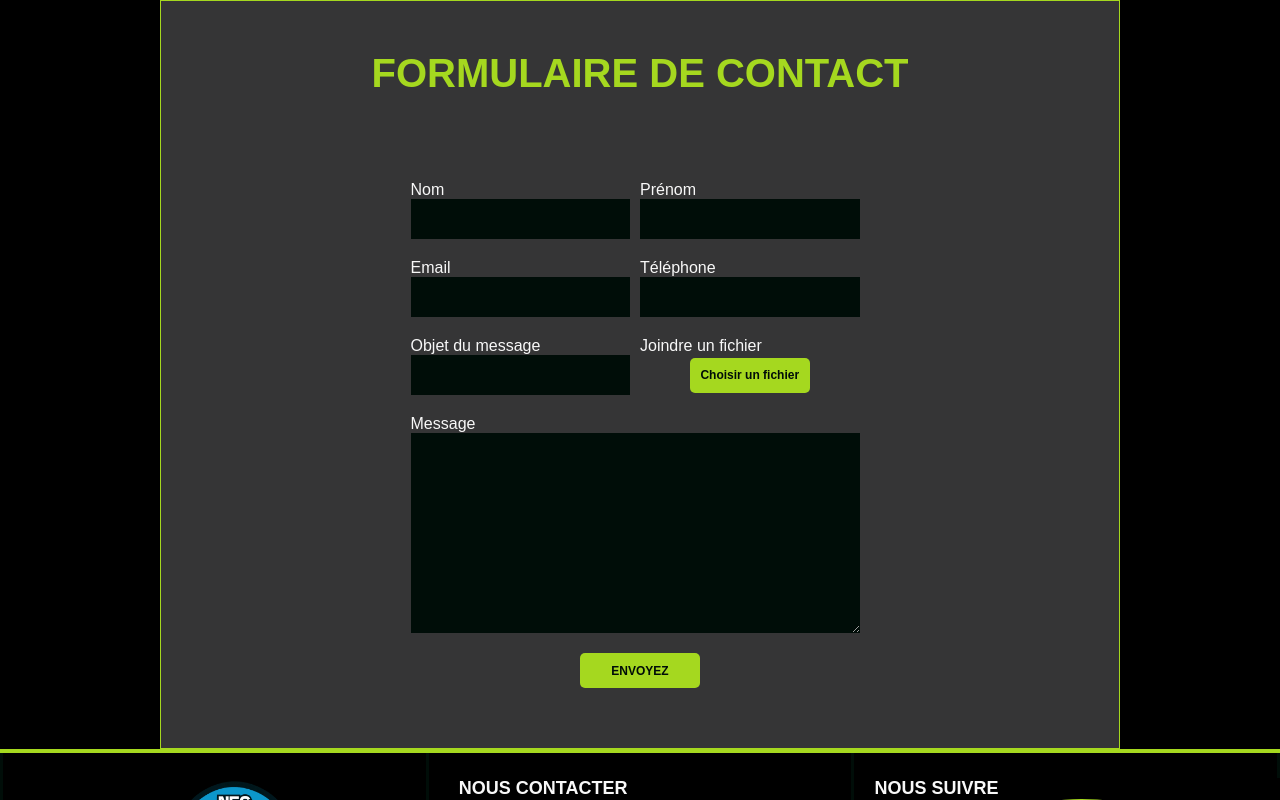
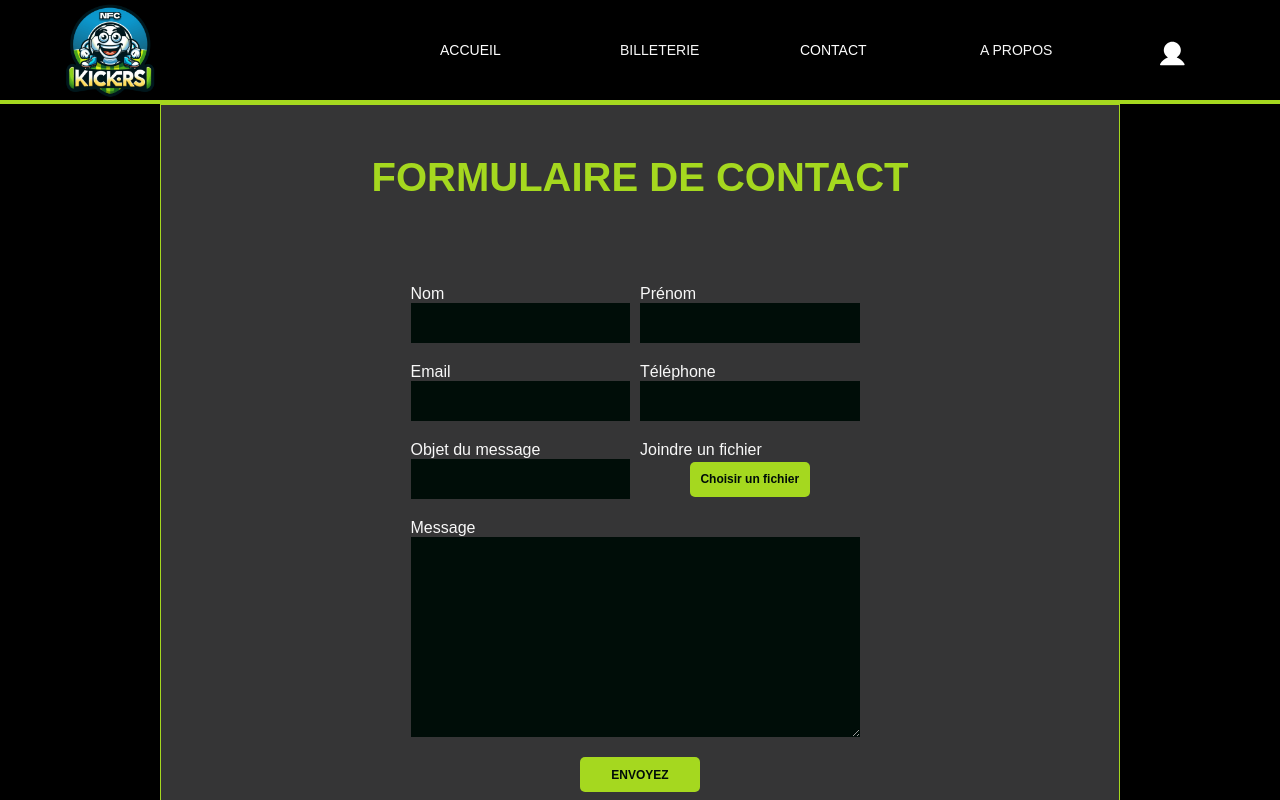
Before and after one commit to Maea-M/footballclub, an Angular app: page /contact in a window 1280 px wide. Shown: the top 800 px of the page. Built offline with nearby package versions, Linux system fonts and the light colour scheme.

Commit message:
addig header

```diff
--- a/src/app/app.component.html
+++ b/src/app/app.component.html
@@ -1 +1,3 @@
+<nfc-header></nfc-header>
 <router-outlet></router-outlet>
+<nfc-footer></nfc-footer>
--- a/src/app/app.component.ts
+++ b/src/app/app.component.ts
@@ -3,13 +3,14 @@ import { RouterOutlet } from '@angular/router';
 import { HomeComponent } from './home/home.component';
 import { ContactComponent } from './contact/contact.component';
 import { FooterComponent } from "./footer/footer.component";
+import { HeaderComponent } from "./header/header.component";
 
 @Component({
     selector: 'nfc-root',
     standalone: true,
     templateUrl: './app.component.html',
     styleUrl: './app.component.css',
-    imports: [RouterOutlet, HomeComponent, ContactComponent, FooterComponent]
+    imports: [RouterOutlet, HomeComponent, ContactComponent, FooterComponent, HeaderComponent]
 })
 export class AppComponent {
   title = 'footballclub';
--- a/src/app/app.routes.ts
+++ b/src/app/app.routes.ts
@@ -3,9 +3,11 @@ import { HomeComponent } from './home/home.component';
 import { ContactComponent } from './contact/contact.component';
 import { FooterComponent } from './footer/footer.component';
 import path from 'path';
+import { HeaderComponent } from './header/header.component';
 
 export const routes: Routes = [
     {path: 'home', component: HomeComponent},
     {path: 'contact', component: ContactComponent},
     {path: 'footer', component: FooterComponent},
+    {path: 'header', component: HeaderComponent}
 ];
--- a/src/app/contact/contact.component.html
+++ b/src/app/contact/contact.component.html
@@ -49,4 +49,3 @@
 
     </form>
 </div>
-<nfc-footer></nfc-footer>
--- a/src/app/contact/contact.component.ts
+++ b/src/app/contact/contact.component.ts
@@ -1,12 +1,13 @@
 import { Component } from '@angular/core';
 import { FooterComponent } from "../footer/footer.component";
+import { HeaderComponent } from "../header/header.component";
 
 @Component({
     selector: 'nfc-contact',
     standalone: true,
     templateUrl: './contact.component.html',
     styleUrl: './contact.component.css',
-    imports: [FooterComponent]
+    imports: [FooterComponent, HeaderComponent]
 })
 export class ContactComponent {
 
--- /dev/null
+++ b/src/app/header/header.component.css
@@ -0,0 +1,58 @@
+.header{
+    background-color: #000d08;
+    display: flex;
+    width: 100%;
+    font-family: "Dela Gothic One", "Montserrat", Arial, Helvetica, sans-serif;
+    height: 100px;
+}
+
+.imag{
+    width: 40%;
+    padding-left: 60px;
+}
+img{
+    width:100px;
+    height: 100px;
+}
+.nav{
+    width:60%;
+    background-color: blueviolet;
+}
+
+.navbar{
+    display: flex;
+    list-style: none;
+    justify-content: flex-end;
+    align-items: center;
+    gap:60px;
+    color: #fff;
+    font-size: 14px;
+    text-transform: uppercase;
+    height: 100px;
+    margin-top: 0;
+
+}
+
+li{
+    width: 120px;
+}
+
+a:hover{
+    color: #A5D81F;
+}
+a{
+    text-decoration: none;
+    color: #fff;
+}
+.border{
+    border: 2px solid #A5D81F;
+}
+.icon{
+    height: 50px;
+    padding-top: 16px;
+
+}
+.login{
+    height: 25px;
+    width:25px;
+}
--- /dev/null
+++ b/src/app/header/header.component.html
@@ -0,0 +1,16 @@
+<div class="header">
+    <div class="imag">
+        <img src="../assets/img/logo.png" alt="logo du club de football">
+    </div>
+    <nav>
+        <ul class="navbar">
+            <li><a href="/home"> accueil</a></li>
+            <li>billeterie</li>
+            <li><a href="/contact">contact</a></li>
+            <li>A propos</li>
+            <li class="icon"><img class="login" src="../assets/img/login-icon.svg" alt="logo de connexion">
+            </li>
+        </ul>
+    </nav>
+</div>
+<div class="border"></div>
```
Also changed, not shown: src/app/header/header.component.ts (added, +12 -0 lines), 1 other file (tests, documents, lock files or other folders).
